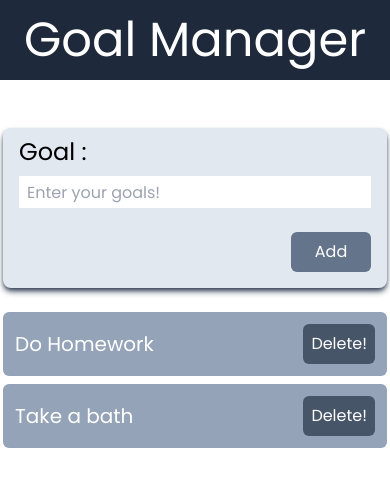
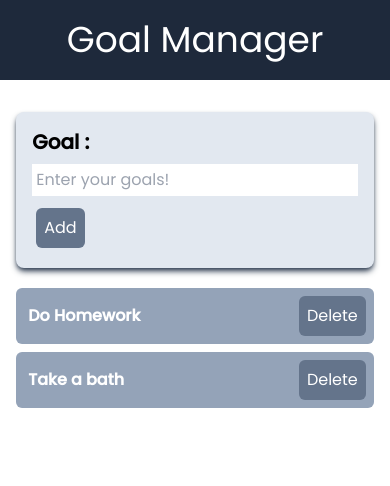
Before and after one commit to Abbas4tech/goal-manager-react, a React (Create React App) app: page / in a window 390 px wide. Shown: the top 486 px of the page. Built offline with nearby package versions, Linux system fonts and the light colour scheme.

Commit message:
added button component and made app responsive

```diff
--- a/src/App.js
+++ b/src/App.js
@@ -32,7 +32,7 @@ function App() {
   return (
     <>
       <Heading />
-      <section className="flex flex-col items-center justify-between w-full h-fit">
+      <section className="flex flex-col items-center justify-between w-11/12 max-w-2xl mx-auto my-8">
         <Form getDataFromForm={dataFromForm} />
         <GoalList getGoalData={goalsData} deleteHandler={deleteHandler} />
       </section>
--- a/src/components/Form.js
+++ b/src/components/Form.js
@@ -1,4 +1,5 @@
 import React, { useState } from "react";
+import Button from "./UI/Button";
 
 const Form = (props) => {
   const [goal, setGoal] = useState("");
@@ -14,23 +15,18 @@ const Form = (props) => {
   return (
     <form
       onSubmit={formHandler}
-      className="flex flex-col items-center h-40 mt-12 rounded-lg shadow-md w-96 left-1/2 shadow-slate-700 bg-slate-200"
+      className="w-full p-4 rounded-lg shadow-md x-auto left-1/2 shadow-slate-700 bg-slate-200"
     >
-      <label className="self-start mt-2 ml-4 text-2xl">Goal :</label>
+      <label className="block mb-2 text-xl font-bold">Goal :</label>
       <input
         type="text"
         value={goal}
         onChange={(event) => setGoal(event.target.value)}
-        className="self-center w-11/12 h-8 px-2 mt-2"
+        className="w-full p-1 mb-2"
         placeholder="Enter your goals!"
       />
 
-      <button
-        type="submit"
-        className="self-end w-20 py-2 mt-6 mr-4 text-white transition rounded-md bg-slate-500 hover:bg-slate-900 hover:-translate-y-1 "
-      >
-        Add
-      </button>
+      <Button type="submit">Add</Button>
       {/* <p>{goal}</p> */}
     </form>
   );
--- a/src/components/GoalList.js
+++ b/src/components/GoalList.js
@@ -1,28 +1,30 @@
 import React from "react";
+import Button from "./UI/Button";
 
 const GoalList = ({ getGoalData, deleteHandler }) => {
   console.log(getGoalData);
 
   return (
     <>
-      <ul className="flex flex-col items-center h-20 mt-5 w-96">
+      <ul className="flex flex-col items-center w-full mx-auto mt-4">
         {getGoalData.length === 0 ? (
           <li className="flex items-center justify-center w-full p-3 m-1 text-white rounded-md bg-slate-400">
-            <p className="text-xl ">No Goal Found!</p>
+            <p className="font-bold">No Goal Found!</p>
           </li>
         ) : (
           getGoalData.map((goal) => (
             <li
               key={goal.id}
-              className="flex items-center justify-between w-full p-3 m-1 text-white rounded-md bg-slate-400"
+              className="flex items-center justify-between w-full p-1 my-1 text-white rounded-md bg-slate-400"
             >
-              <p className="text-xl ">{goal.goal}</p>
-              <button
+              <p className="px-2 font-bold">{goal.goal}</p>
+              {/* <button
                 className="p-2 rounded-md bg-slate-600 hover:bg-slate-900"
                 onClick={() => deleteHandler(goal.id)}
               >
                 Delete!
-              </button>
+              </button> */}
+              <Button onPress={() => deleteHandler(goal.id)}>Delete</Button>
             </li>
           ))
         )}
--- a/src/components/Heading.js
+++ b/src/components/Heading.js
@@ -2,8 +2,8 @@ import React from "react";
 
 const Heading = () => {
   return (
-    <header className="flex items-center justify-center w-full h-20 text-white bg-slate-800">
-      <h1 className="text-5xl">Goal Manager</h1>
+    <header className="flex items-center justify-center w-screen h-20 text-white bg-slate-800">
+      <h1 className="text-4xl ">Goal Manager</h1>
     </header>
   );
 };
--- /dev/null
+++ b/src/components/UI/Button.js
@@ -0,0 +1,15 @@
+import React from "react";
+
+const Button = (props) => {
+  return (
+    <button
+      type={props.type || "button"}
+      onClick={props.onPress}
+      className="block p-2 m-1 text-white transition rounded-md bg-slate-500 hover:bg-slate-900 hover:-translate-y-1"
+    >
+      {props.children}
+    </button>
+  );
+};
+
+export default Button;
```
